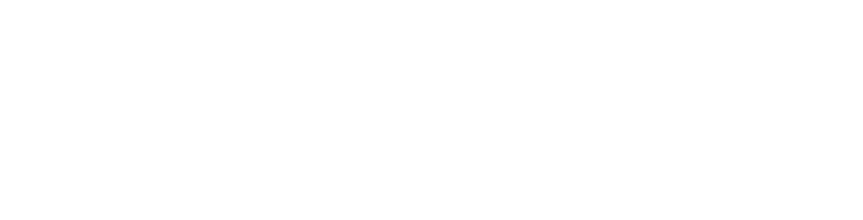
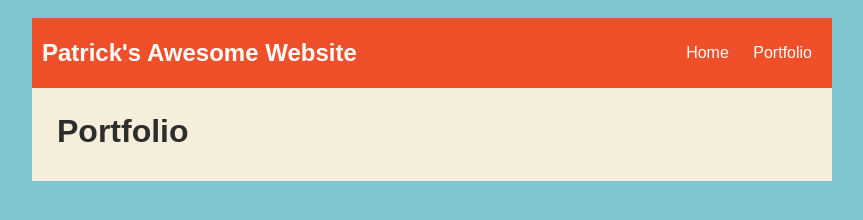
Before and after one commit to Hackman78/patrick-henry.github.io, a plain HTML site: page portfolio.html in a window 1280 px wide. Shown: the whole page, without its empty margins (208-1071 px from the left). Drawn offline with Linux system fonts and the light colour scheme.

Commit message:
to do 1-4

```diff
--- a/portfolio.html
+++ b/portfolio.html
@@ -1,12 +1,104 @@
 <!DOCTYPE HTML>
 <html>
     <head>
-        <title>Sheba's Amazing Website</title>
+        <title>Patrick's Awesome Website</title>
+        <style type="text/css">
+          body {
+              background: rgb(125, 198, 205);
+              color: rgb(45, 45, 45);
+              padding: 10px;
+              font-family: arial;
+          }
+          header {
+              font-size: 1.5em;
+              font-weight: bold;
+          }
+          h1 {
+              margin: 10px;
+          }
+          #all-contents {
+              max-width: 800px;
+              margin: auto;
+          }
+
+          /* navigation menu */
+          nav {
+              background: rgb(239, 80, 41);
+              margin: 0 auto;
+              display: flex;
+              padding: 10px;
+          }
+          nav header {
+              display: flex;
+              align-items: center;
+              color: rgb(255, 255, 255);
+              flex: 1;
+          }
+          nav ul {
+              list-style-image: none;
+          }
+          nav li {
+              display: inline-block;
+              padding: 0 10px;
+          }
+          nav a {
+              text-decoration: none;
+              color: #fff;
+          }
+
+          /* main container area beneath menu */
+          main {
+              background: rgb(245, 238, 219);
+              display: flex;
+          }
+          .content {
+              flex: 1;
+              padding: 15px;
+          }
+                      /* portfolio styles */
+                      #portfolio {
+                list-style-type: none;
+                padding-left: 0;
+            }
+
+            #portfolio li {
+                background: #fff;
+                padding: 10px;
+                border-radius: 10px;
+                margin-bottom: 10px;
+            }
+
+            #portfolio li:hover {
+                background: #eee;
+            }
+
+            #portfolio a {
+                text-decoration: none;
+                color: #454545;
+            }
+      </style>
     </head>
 
     <body>
       <div id="all-contents">
-
+        <div id="all-contents">
+          <nav>
+              <header>Patrick's Awesome Website</header>
+              <ul>
+                  <li><a href="index.html">Home</a>
+                  </li>
+                  <li><a href="portfolio.html">Portfolio</a>
+                  </li>
+              </ul>
+          </nav>
+          <main>
+            <div class="content">
+              <h1>Portfolio</h1>
+              <ul id="portfolio">
+              </ul>
+          </div>
+          </main>
+      </div>
       </div>
     </body>
 </html>
```
Also changed, not shown: index.html (+4 -1 lines).
